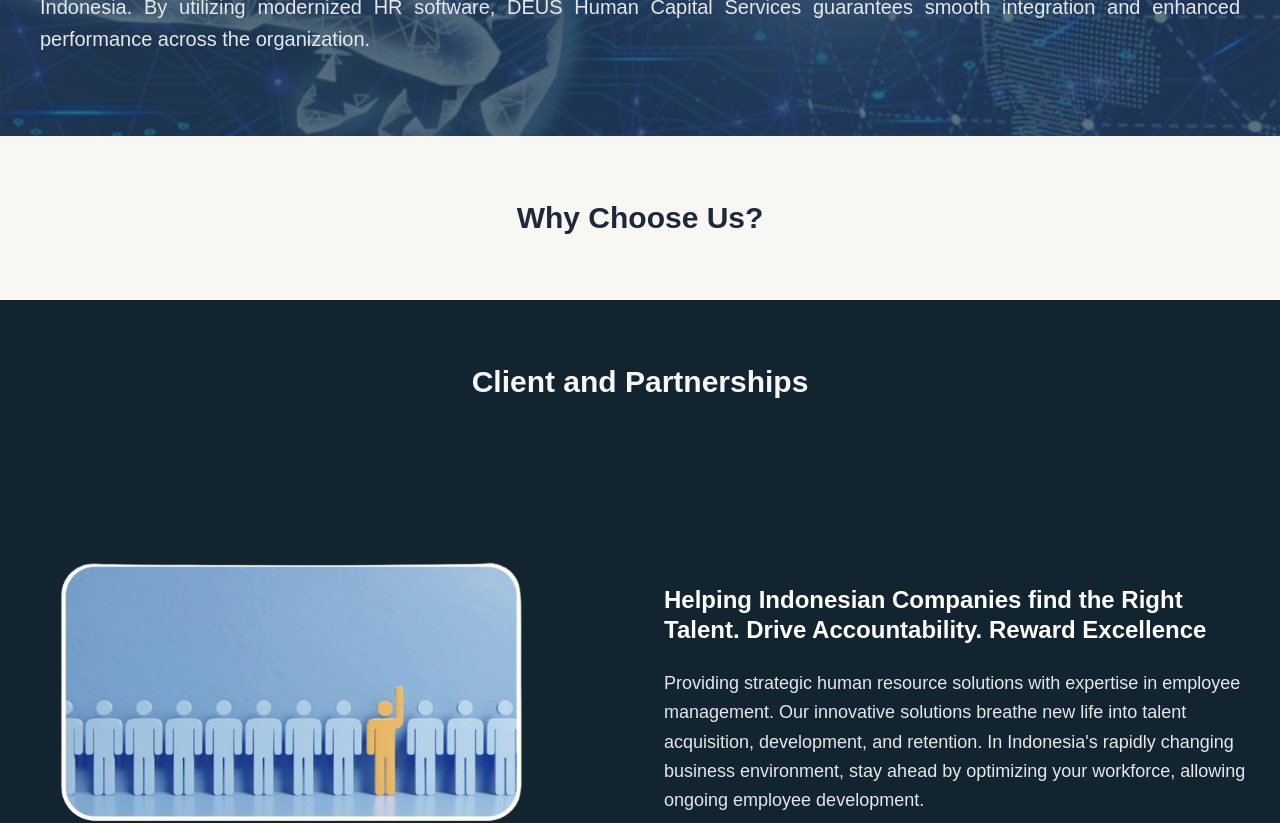
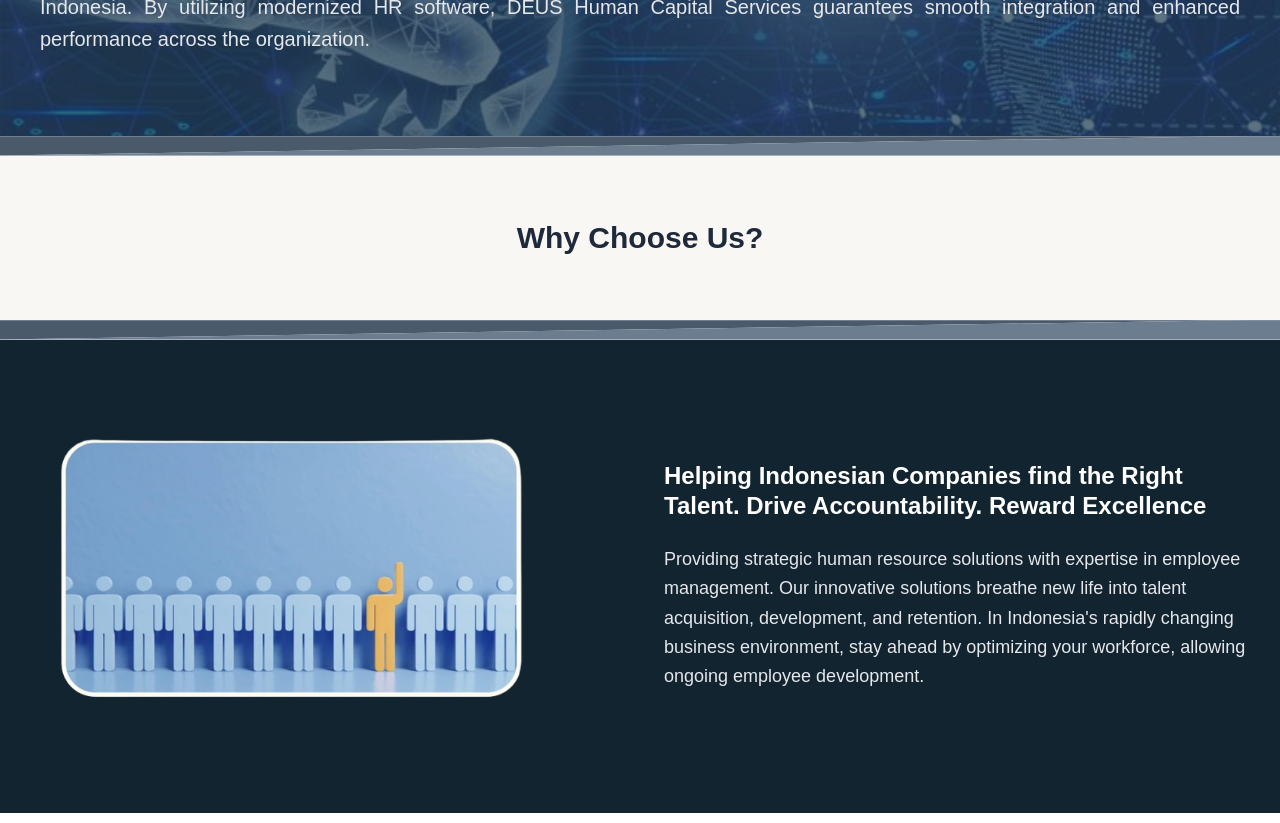
Before and after one commit to khafidhkayyis/deushcs-clone, a Next.js app: page / in a window 1280 px wide. Shown: the part 1160-1983 px from the top of the page. Built offline with nearby package versions, Linux system fonts and the light colour scheme; a web font is replaced by a local one.

Commit message:
section-barrier

```diff
--- a/app/homepage/page.tsx
+++ b/app/homepage/page.tsx
@@ -16,13 +16,14 @@ export default function HomePage() {
     return (
         <div className="w-full">
             <HeroBanner />
-            <Barrier />
+            <Barrier index={0} />
             <Service />
             <Profile />
             <Smarter />
             <Smart />
             <Empower />
             <Dedicate />
+            <Barrier index={1} />
             <Clients />
             <Patners />
             <Scrolllogo />
--- a/app/homepage/sections/Barrier.tsx
+++ b/app/homepage/sections/Barrier.tsx
@@ -1,4 +1,5 @@
 import React from "react";
+import BarrierLine from "./barrierLine";
 
 interface BarrierItem {
   text: string;
@@ -8,6 +9,7 @@ interface BarrierItem {
 
 interface BarrierProps {
   items?: BarrierItem[];
+  index?: number;
 }
 
 export const defaultItems: BarrierItem[] = [
@@ -23,12 +25,18 @@ export const defaultItems: BarrierItem[] = [
   },
 ];
 
-export default function Barrier({ items = defaultItems }: BarrierProps) {
+export default function Barrier({ items = defaultItems, index }: BarrierProps) {
+  // If index is provided, show only that specific item
+  const displayItems = index !== undefined
+    ? [items[index]].filter(Boolean) // Filter out undefined if index is out of bounds
+    : items;
+
   return (
     <div className="relative w-full">
-      {items.map((item, index) => (
+      <BarrierLine />
+      {displayItems.map((item, idx) => (
         <div
-          key={index}
+          key={idx}
           className="py-12 md:py-16"
           style={{ backgroundColor: item.bgColor }}
         >
@@ -42,6 +50,7 @@ export default function Barrier({ items = defaultItems }: BarrierProps) {
           </div>
         </div>
       ))}
+      <BarrierLine />
     </div>
   );
 }
--- a/app/homepage/sections/Dedicate.tsx
+++ b/app/homepage/sections/Dedicate.tsx
@@ -1,11 +1,8 @@
 import React from "react";
 import Image from "next/image";
 import dedicateImage from "../images/DEUS-Dedicate.webp";
-import { defaultItems } from "./Barrier";
 
 export default function Dedicate() {
-    const clientPartnershipsItem = defaultItems[1];
-
     return (
         <>
             <section className="relative bg-[#ffffff] text-[#122430] py-16 lg:py-24">
@@ -41,23 +38,6 @@ export default function Dedicate() {
                     </div>
                 </div>
             </section>
-
-            {/* Call to Action Section */}
-            <section
-                className="relative py-16 lg:py-24"
-                style={{ backgroundColor: clientPartnershipsItem.bgColor }}
-            >
-                <div className="container mx-auto px-6">
-                    <div className="flex flex-col items-center justify-center text-center">
-                        <h2
-                            className="text-3xl md:text-4xl lg:text-3xl font-extrabold mb-8"
-                            style={{ color: clientPartnershipsItem.textColor }}
-                        >
-                            {clientPartnershipsItem.text}
-                        </h2>
-                    </div>
-                </div>
-            </section>
         </>
     );
 }
--- /dev/null
+++ b/app/homepage/sections/barrierLine.tsx
@@ -0,0 +1,29 @@
+import React from "react";
+
+export default function Barrier() {
+    return (
+        <div className="relative w-full h-2 md:h-20 lg:h-5 overflow-hidden">
+            {/* Top subtle line */}
+            <div className="absolute top-0 left-0 w-full h-px bg-gray-400/50 z-10"></div>
+
+            {/* Bottom subtle line */}
+            <div className="absolute bottom-0 left-0 w-full h-px bg-gray-400/50 z-10"></div>
+
+            {/* Lower-left section - darker blue-grey */}
+            <div
+                className="absolute inset-0 bg-[#4a5a6b]"
+                style={{
+                    clipPath: 'polygon(0 0, 0 100%, 100% 0)'
+                }}
+            ></div>
+
+            {/* Upper-right section - lighter blue-grey */}
+            <div
+                className="absolute inset-0 bg-[#6b7d8f]"
+                style={{
+                    clipPath: 'polygon(0 100%, 100% 0, 100% 100%)'
+                }}
+            ></div>
+        </div>
+    );
+}
```
